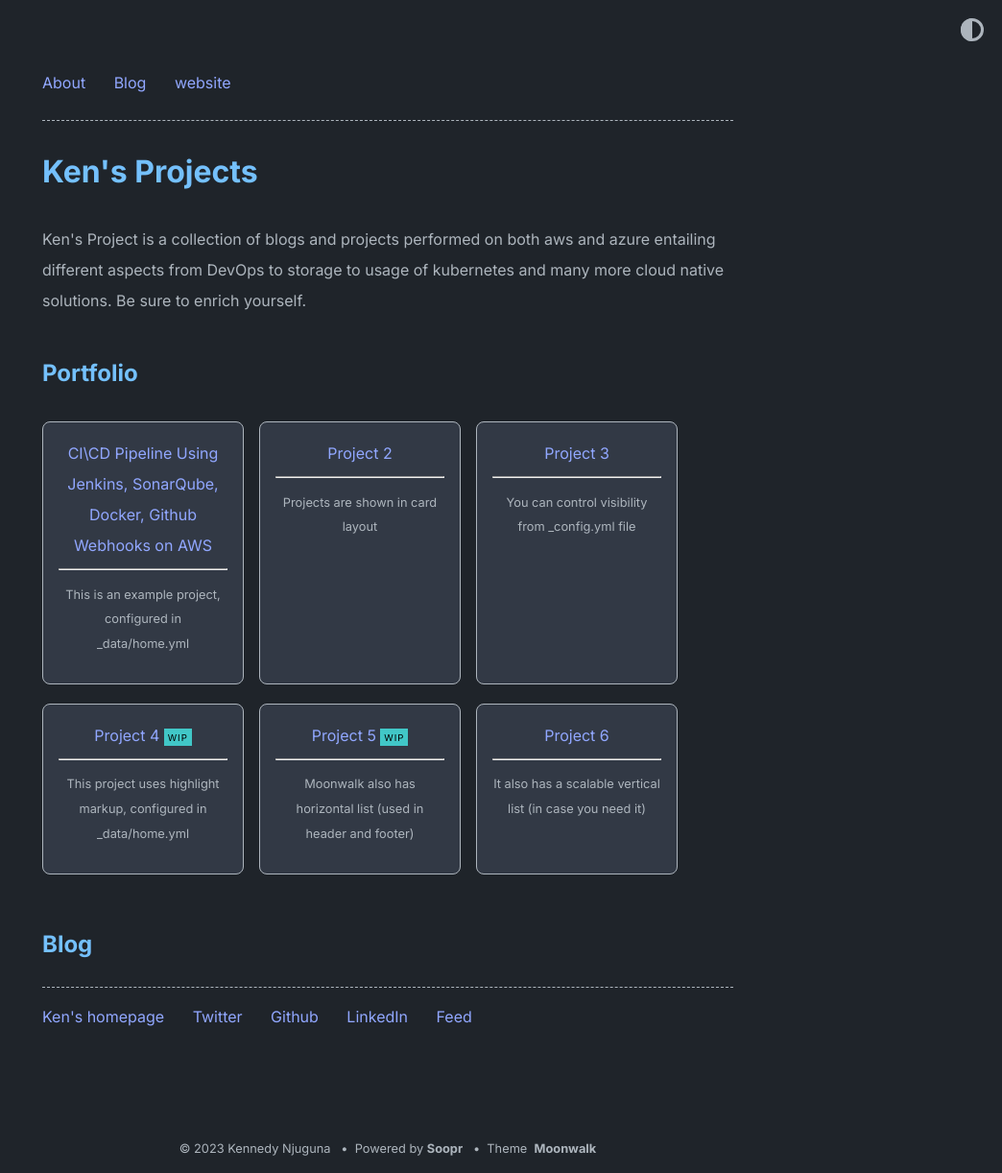
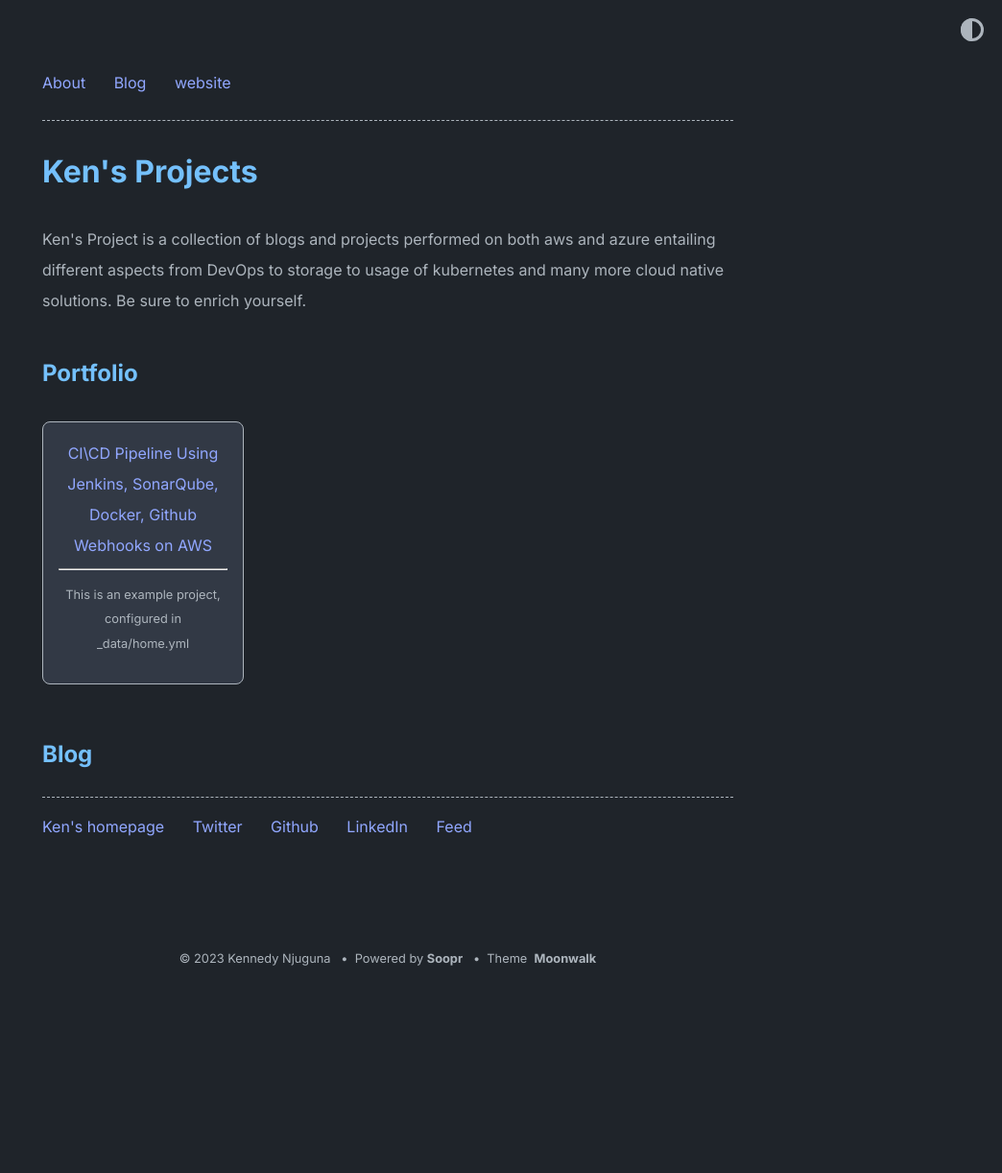
Before and after one commit to KennedyNjuguna/kennedynjuguna.github.io, a Jekyll site: the page built from index.md, in a window 1280 px wide. Shown: the whole page at 96% size, without its empty margins (236-1280 px from the left). Built offline with Jekyll 4.4.1, drawn with Linux system fonts in a browser that asks for light colours; after the commit the page ends 1025 px from its top, so only the background shows below that.

Commit message:
Update home.yml

```diff
--- a/_data/home.yml
+++ b/_data/home.yml
@@ -13,27 +13,6 @@ project_entries:
     url: CI\CD Pipeline Using  Jenkins, SonarQube, Docker, Github Webhooks on AWS
     desc: This is an example project, configured in _data/home.yml
 
-  - title: Project 2
-    url: overview-post
-    desc: Projects are shown in card layout
-
-  - title: Project 3
-    url: overview-post
-    desc: You can control visibility from _config.yml file
-
-  - title: Project 4
-    url: overview-post
-    desc: This project uses highlight markup, configured in _data/home.yml
-    highlight: WIP
-
-  - title: Project 5
-    url: overview-post
-    desc: Moonwalk also has horizontal list (used in header and footer)
-    highlight: WIP
-
-  - title: Project 6
-    url: overview-post
-    desc: It also has a scalable vertical list (in case you need it)
 
 old_project_entries:
   - title: Soopr
```
